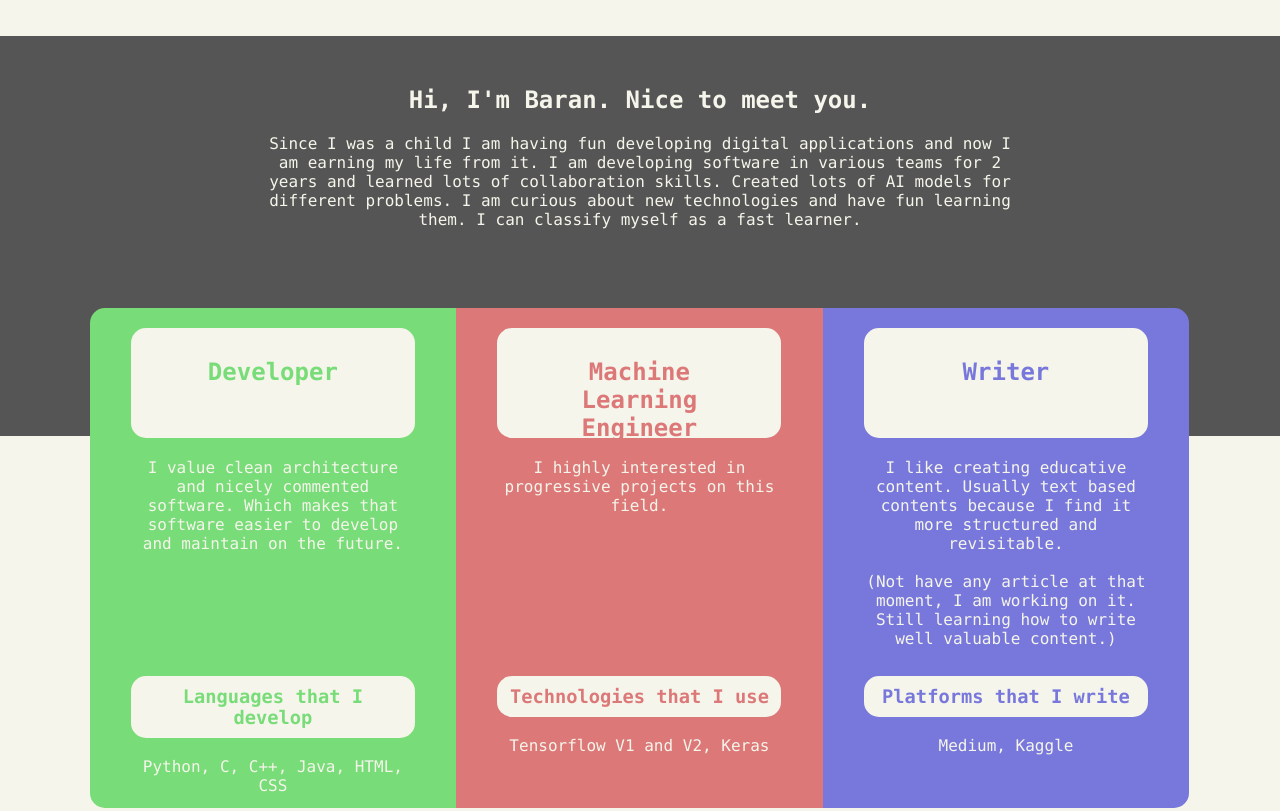
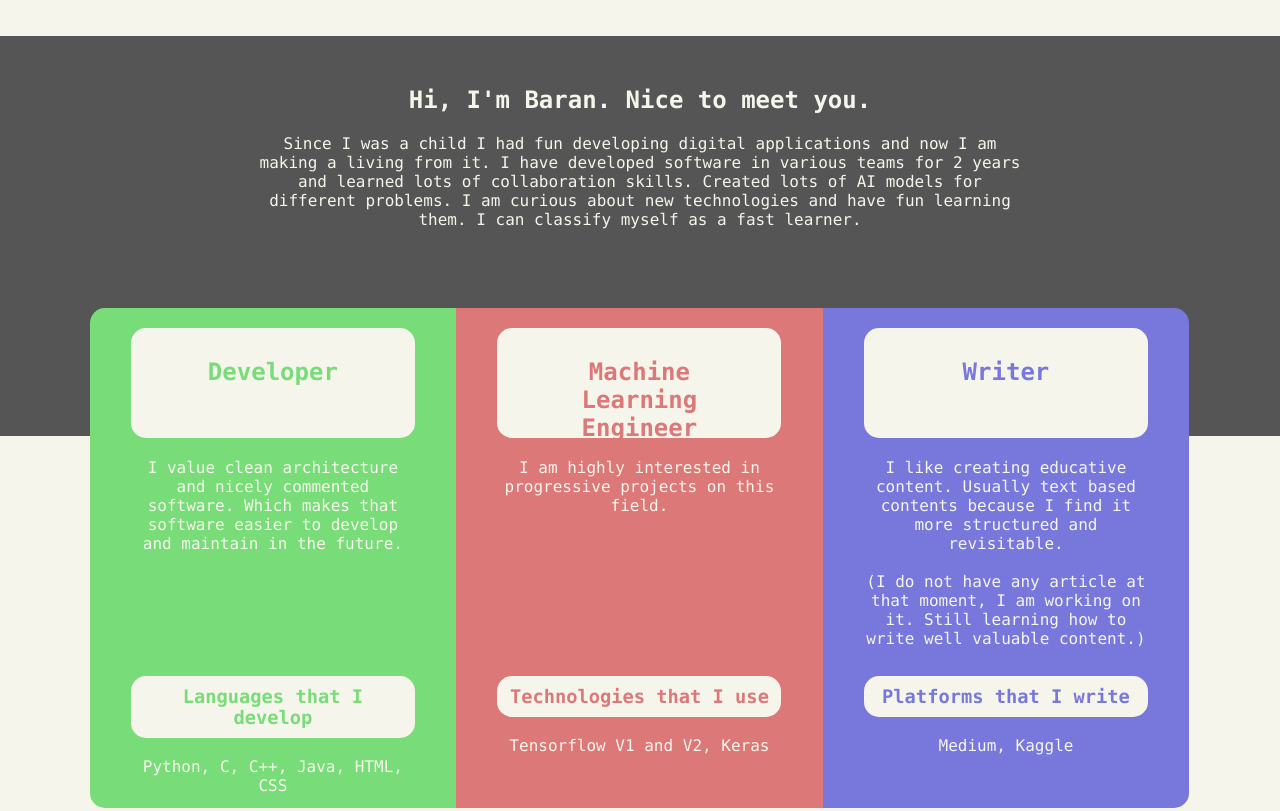
Before and after one commit to bbaransahin/bbaransahin.github.io, a plain HTML site: page index.html in a window 1280 px wide. Shown: the part 620-1431 px from the top of the page. Drawn offline with Linux system fonts and the light colour scheme.

Commit message:
Update index.html
Adam! Adam! Geldi adam!

```diff
--- a/index.html
+++ b/index.html
@@ -11,13 +11,13 @@
   <img src="profilep.png" alt="me" style="border-radius:128px;margin-left:auto;margin-right:auto;margin-top: 100px;margin-bottom: 100px;display:block"></img>
   <div style="background-color: rgb(85,85,85);margin-left:0%;margin-right:0%;height: 400px">
     <h2 style="text-align:center;padding-top: 50px;color: rgb(245,245,235)", class="mafont">Hi, I'm Baran. Nice to meet you.</h2>
-    <p style="text-align:center;margin-left: 20%;margin-right: 20%;color: rgb(245,245,235)", class="mafont">Since I was a child I am having fun developing digital applications and now I am earning my life from it. I am developing software in various teams for 2 years and learned lots of collaboration skills. Created lots of AI models for different problems. I am curious about new technologies and have fun learning them. I can classify myself as a fast learner.</p>
+    <p style="text-align:center;margin-left: 20%;margin-right: 20%;color: rgb(245,245,235)", class="mafont">Since I was a child I had fun developing digital applications and now I am making a living from it. I have developed software in various teams for 2 years and learned lots of collaboration skills. Created lots of AI models for different problems. I am curious about new technologies and have fun learning them. I can classify myself as a fast learner.</p>
   </div>
   <div class="row" style="margin-top: -10%">
     <div class="column" style="background-color: rgb(120,220,120);border-top-left-radius: 15px; border-bottom-left-radius: 15px;height: 500px">
       <h2 style="text-align:center;background-color: rgb(245,245,235);border-radius:15px;color: rgb(120,220,120);padding:30px;height:50px", class="mafont">Developer</h2>
       <p style="text-align:center;color: rgb(245,245,235);height: 200px", class="mafont">
-        I value clean architecture and nicely commented software. Which makes that software easier to develop and maintain on the future.
+        I value clean architecture and nicely commented software. Which makes that software easier to develop and maintain in the future.
       </p>
       <h3 style="text-align:center;background-color: rgb(245,245,235);border-radius:15px;color: rgb(120,220,120);padding:10px", class="mafont">Languages that I develop</h3>
       <p style="text-align:center;color: rgb(245,245,235)", class="mafont">Python, C, C++, Java, HTML, CSS</p>
@@ -25,7 +25,7 @@
     <div class="column" style="background-color: rgb(220,120,120);height: 500px">
       <h2 style="text-align:center;background-color: rgb(245,245,235);border-radius:15px;color: rgb(220,120,120);padding:30px;height:50px", class="mafont">Machine Learning Engineer</h2>
       <p style="text-align:center;color: rgb(245,245,235);height: 200px", class="mafont">
-        I highly interested in progressive projects on this field.
+        I am highly interested in progressive projects on this field.
       </p>
       <h3 style="text-align:center;background-color: rgb(245,245,235);border-radius:15px;color: rgb(220,120,120);padding:10px", class="mafont">Technologies that I use</h3>
       <p style="text-align:center;color: rgb(245,245,235)", class="mafont">Tensorflow V1 and V2, Keras</p>
@@ -33,7 +33,7 @@
     <div class="column" style="background-color: rgb(120,120,220);border-top-right-radius: 15px;border-bottom-right-radius: 15px;height: 500px">
       <h2 style="text-align:center;background-color: rgb(245,245,235);border-radius:15px;color: rgb(120,120,220);padding:30px;height:50px", class="mafont">Writer</h2>
       <p style="text-align:center;color: rgb(245,245,235);height: 200px", class="mafont">
-        I like creating educative content. Usually text based contents because I find it more structured and revisitable. <br><br>(Not have any article at that moment, I am working on it. Still learning how to write well valuable content.)
+        I like creating educative content. Usually text based contents because I find it more structured and revisitable. <br><br>(I do not have any article at that moment, I am working on it. Still learning how to write well valuable content.)
       </p>
       <h3 style="text-align:center;background-color: rgb(245,245,235);border-radius:15px;color: rgb(120,120,220);padding:10px", class="mafont">Platforms that I write</h3>
       <p style="text-align:center;color: rgb(245,245,235)", class="mafont">Medium, Kaggle</p>
@@ -68,7 +68,7 @@
   </div>
   <div>
     <h1 style="text-align:center" class="mafont">Enough of Technical Stuff, Who am I?</h1>
-    <p style="text-align:center;padding-bottom: 150px;color: rgb(85,85,85)" class="mafont">I am 22 years old under graduate student at Gebze Technical University. I am learning how to code since I was going to 5th grade and I hope that I keep learning. Interested in doing sports like running, swimming, cycling etc. I play guitar and very fan of rock genre. Philosophy is another interests of mine. I am solving  rubik's cube for something like 5 years and I can solve one under 40 seconds confidently. Finally meeting new people is always a pleasure for me.</p>
+    <p style="text-align:center;padding-bottom: 150px;color: rgb(85,85,85)" class="mafont">I am a 22 year old under graduate student at Gebze Technical University. I am learning how to code since I was going to 5th grade and I hope that I keep learning. Interested in doing sports like running, swimming, cycling etc. I play guitar and I am a big fan of rock genre. Philosophy is another interest of mine. I am solving  rubik's cube for something like 5 years and I can solve one under 40 seconds confidently. Finally meeting new people is always a pleasure for me.</p>
   </div>
   <div style="background-color: rgb(85,85,85);margin: 0%;height: 300px">
     <h3 class="mafont" style="padding-top: 120px;color: rgb(245,245,235)">More of me:</h3>
```
